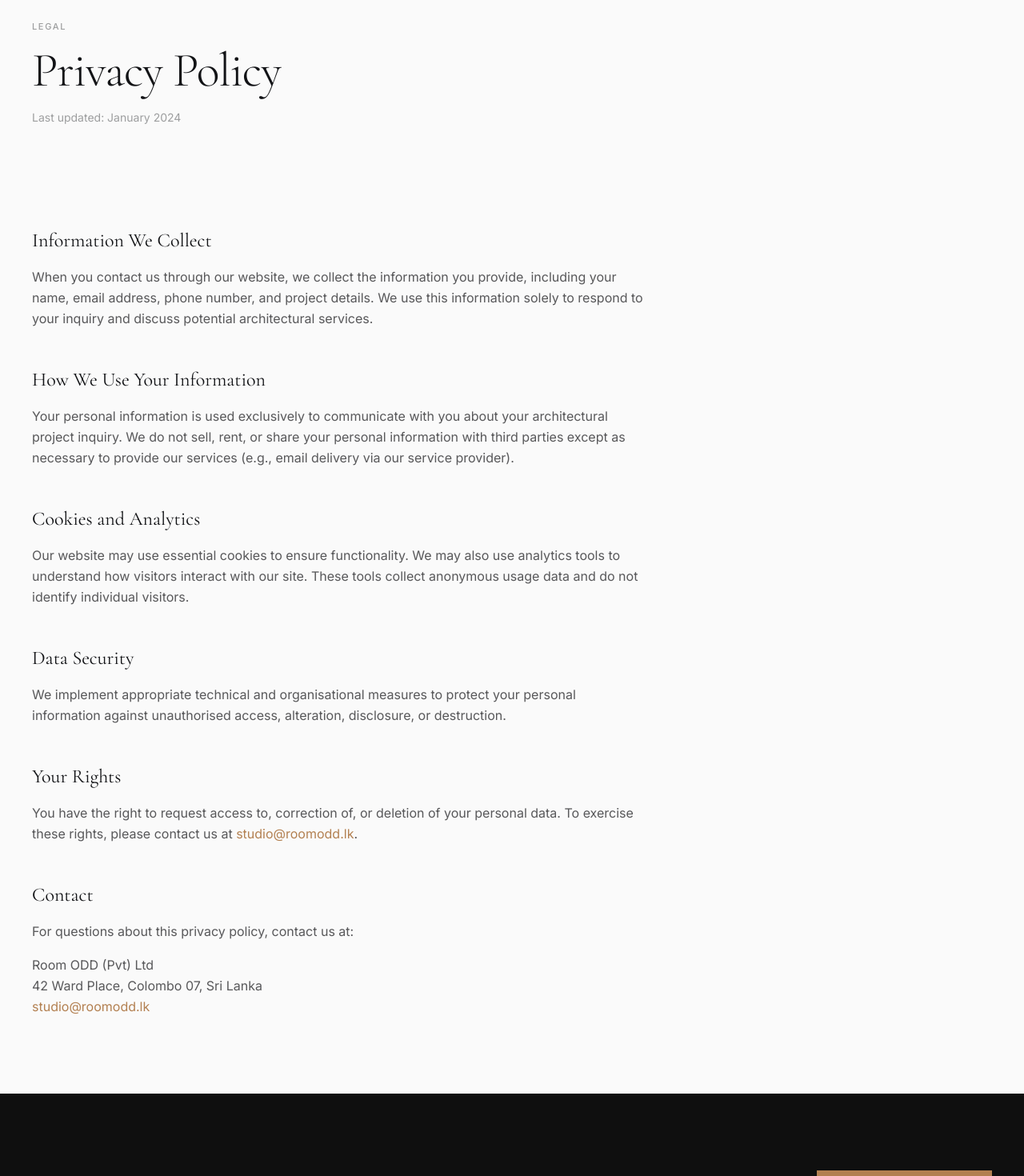
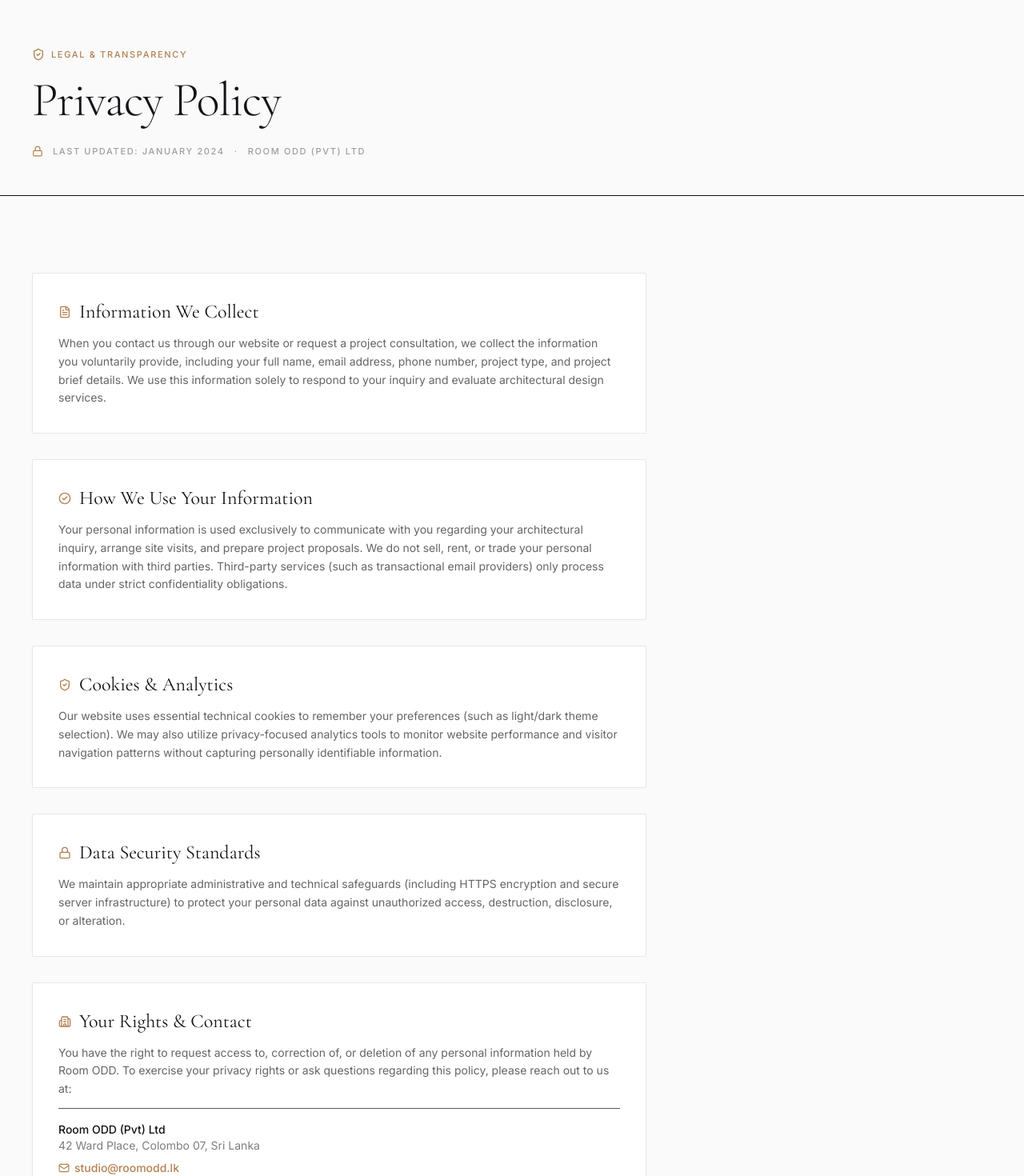
Before and after one commit to ThaveeshaSonnadara/room-odd-website, a Next.js app: page /privacy-policy in a window 1280 px wide. Shown: the part 100-1570 px from the top of the page at 80% size. Built offline with nearby package versions, Linux system fonts and the light colour scheme.

Commit message:
update src/app/privacy-policy/page.tsx

```diff
--- a/src/app/privacy-policy/page.tsx
+++ b/src/app/privacy-policy/page.tsx
@@ -1,6 +1,7 @@
 import React from 'react';
+import type { Metadata } from 'next';
+import { ShieldCheck, Mail, Lock, FileText, CheckCircle2, Building2 } from 'lucide-react';
 import { Container } from '@/components/ui/Container';
-import type { Metadata } from 'next';
 
 export const metadata: Metadata = {
   title: 'Privacy Policy',
@@ -11,107 +12,90 @@
 export default function PrivacyPolicyPage() {
   return (
     <>
-      <section className="pt-32 pb-8 bg-canvas">
+      {/* Header */}
+      <section className="pt-32 lg:pt-40 pb-12 bg-canvas border-b border-canvas-dark/6 dark:border-white/10">
         <Container>
-          <p className="editorial-label text-canvas-dark/40 mb-4">Legal</p>
-          <h1 className="font-display text-5xl md:text-6xl font-light text-canvas-dark tracking-tighter">
-            Privacy Policy
-          </h1>
-          <p className="mt-4 font-body text-sm text-canvas-dark/40">
-            Last updated: January 2024
-          </p>
+          <div className="max-w-3xl">
+            <p className="editorial-label text-bronze mb-4 flex items-center gap-2">
+              <ShieldCheck className="w-4 h-4 text-bronze" />
+              Legal & Transparency
+            </p>
+            <h1 className="font-display text-5xl md:text-6xl font-light text-canvas-dark dark:text-white tracking-tighter">
+              Privacy Policy
+            </h1>
+            <div className="mt-6 flex items-center gap-3 editorial-label text-canvas-dark/40 dark:text-white/40">
+              <Lock className="w-3.5 h-3.5 text-bronze" />
+              <span>Last updated: January 2024</span>
+              <span>·</span>
+              <span>Room ODD (Pvt) Ltd</span>
+            </div>
+          </div>
         </Container>
       </section>
 
+      {/* Main Content */}
       <section className="py-16 lg:py-24 bg-canvas">
         <Container>
-          <div className="max-w-3xl space-y-12 font-body text-base text-canvas-dark/70 leading-relaxed">
-            <div>
-              <h2 className="font-display text-2xl text-canvas-dark mb-4">
+          <div className="max-w-3xl space-y-8 font-body text-base text-canvas-dark/70 dark:text-white/70 leading-relaxed">
+            <div className="p-8 bg-white dark:bg-[#14161A] border border-canvas-dark/10 dark:border-white/10 rounded-sm space-y-3">
+              <h2 className="font-display text-2xl text-canvas-dark dark:text-white flex items-center gap-2.5">
+                <FileText className="w-4 h-4 text-bronze" />
                 Information We Collect
               </h2>
-              <p>
-                When you contact us through our website, we collect the
-                information you provide, including your name, email address,
-                phone number, and project details. We use this information
-                solely to respond to your inquiry and discuss potential
-                architectural services.
+              <p className="text-canvas-dark/65 dark:text-white/65 text-sm leading-relaxed">
+                When you contact us through our website or request a project consultation, we collect the information you voluntarily provide, including your full name, email address, phone number, project type, and project brief details. We use this information solely to respond to your inquiry and evaluate architectural design services.
               </p>
             </div>
 
-            <div>
-              <h2 className="font-display text-2xl text-canvas-dark mb-4">
+            <div className="p-8 bg-white dark:bg-[#14161A] border border-canvas-dark/10 dark:border-white/10 rounded-sm space-y-3">
+              <h2 className="font-display text-2xl text-canvas-dark dark:text-white flex items-center gap-2.5">
+                <CheckCircle2 className="w-4 h-4 text-bronze" />
                 How We Use Your Information
               </h2>
-              <p>
-                Your personal information is used exclusively to communicate
-                with you about your architectural project inquiry. We do not
-                sell, rent, or share your personal information with third
-                parties except as necessary to provide our services (e.g.,
-                email delivery via our service provider).
+              <p className="text-canvas-dark/65 dark:text-white/65 text-sm leading-relaxed">
+                Your personal information is used exclusively to communicate with you regarding your architectural inquiry, arrange site visits, and prepare project proposals. We do not sell, rent, or trade your personal information with third parties. Third-party services (such as transactional email providers) only process data under strict confidentiality obligations.
               </p>
             </div>
 
-            <div>
-              <h2 className="font-display text-2xl text-canvas-dark mb-4">
-                Cookies and Analytics
+            <div className="p-8 bg-white dark:bg-[#14161A] border border-canvas-dark/10 dark:border-white/10 rounded-sm space-y-3">
+              <h2 className="font-display text-2xl text-canvas-dark dark:text-white flex items-center gap-2.5">
+                <ShieldCheck className="w-4 h-4 text-bronze" />
+                Cookies & Analytics
               </h2>
-              <p>
-                Our website may use essential cookies to ensure functionality.
-                We may also use analytics tools to understand how visitors
-                interact with our site. These tools collect anonymous usage
-                data and do not identify individual visitors.
+              <p className="text-canvas-dark/65 dark:text-white/65 text-sm leading-relaxed">
+                Our website uses essential technical cookies to remember your preferences (such as light/dark theme selection). We may also utilize privacy-focused analytics tools to monitor website performance and visitor navigation patterns without capturing personally identifiable information.
               </p>
             </div>
 
-            <div>
-              <h2 className="font-display text-2xl text-canvas-dark mb-4">
-                Data Security
+            <div className="p-8 bg-white dark:bg-[#14161A] border border-canvas-dark/10 dark:border-white/10 rounded-sm space-y-3">
+              <h2 className="font-display text-2xl text-canvas-dark dark:text-white flex items-center gap-2.5">
+                <Lock className="w-4 h-4 text-bronze" />
+                Data Security Standards
               </h2>
-              <p>
-                We implement appropriate technical and organisational measures
-                to protect your personal information against unauthorised
-                access, alteration, disclosure, or destruction.
+              <p className="text-canvas-dark/65 dark:text-white/65 text-sm leading-relaxed">
+                We maintain appropriate administrative and technical safeguards (including HTTPS encryption and secure server infrastructure) to protect your personal data against unauthorized access, destruction, disclosure, or alteration.
               </p>
             </div>
 
-            <div>
-              <h2 className="font-display text-2xl text-canvas-dark mb-4">
-                Your Rights
+            <div className="p-8 bg-white dark:bg-[#14161A] border border-canvas-dark/10 dark:border-white/10 rounded-sm space-y-3">
+              <h2 className="font-display text-2xl text-canvas-dark dark:text-white flex items-center gap-2.5">
+                <Building2 className="w-4 h-4 text-bronze" />
+                Your Rights & Contact
               </h2>
-              <p>
-                You have the right to request access to, correction of, or
-                deletion of your personal data. To exercise these rights,
-                please contact us at{' '}
+              <p className="text-canvas-dark/65 dark:text-white/65 text-sm leading-relaxed">
+                You have the right to request access to, correction of, or deletion of any personal information held by Room ODD. To exercise your privacy rights or ask questions regarding this policy, please reach out to us at:
+              </p>
+              <div className="mt-4 pt-4 border-t border-canvas-dark/6 dark:border-white/10 text-sm">
+                <p className="font-medium text-canvas-dark dark:text-white">Room ODD (Pvt) Ltd</p>
+                <p className="text-canvas-dark/55 dark:text-white/55">42 Ward Place, Colombo 07, Sri Lanka</p>
                 <a
                   href="mailto:studio@roomodd.lk"
-                  className="text-bronze hover:text-bronze-dark transition-colors duration-300"
+                  className="inline-flex items-center gap-1.5 text-bronze hover:text-bronze-dark transition-colors duration-300 mt-2 font-medium"
                 >
+                  <Mail className="w-3.5 h-3.5" />
                   studio@roomodd.lk
                 </a>
-                .
-              </p>
-            </div>
-
-            <div>
-              <h2 className="font-display text-2xl text-canvas-dark mb-4">
-                Contact
-              </h2>
-              <p>
-                For questions about this privacy policy, contact us at:
-              </p>
-              <address className="mt-4 not-italic">
-                <p>Room ODD (Pvt) Ltd</p>
-                <p>42 Ward Place, Colombo 07, Sri Lanka</p>
-                <p>
-                  <a
-                    href="mailto:studio@roomodd.lk"
-                    className="text-bronze hover:text-bronze-dark transition-colors duration-300"
-                  >
-                    studio@roomodd.lk
-                  </a>
-                </p>
-              </address>
+              </div>
             </div>
           </div>
         </Container>
```
